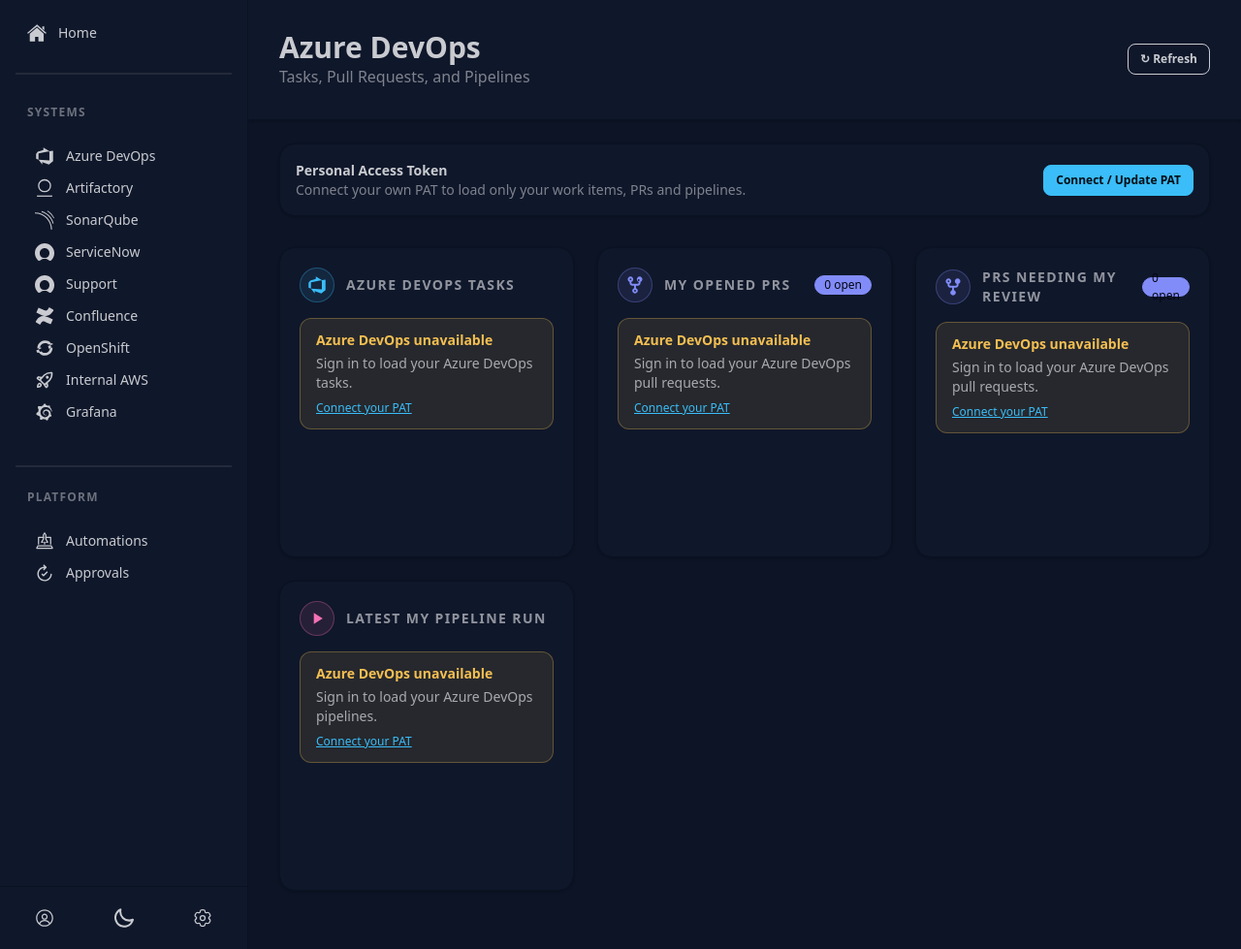
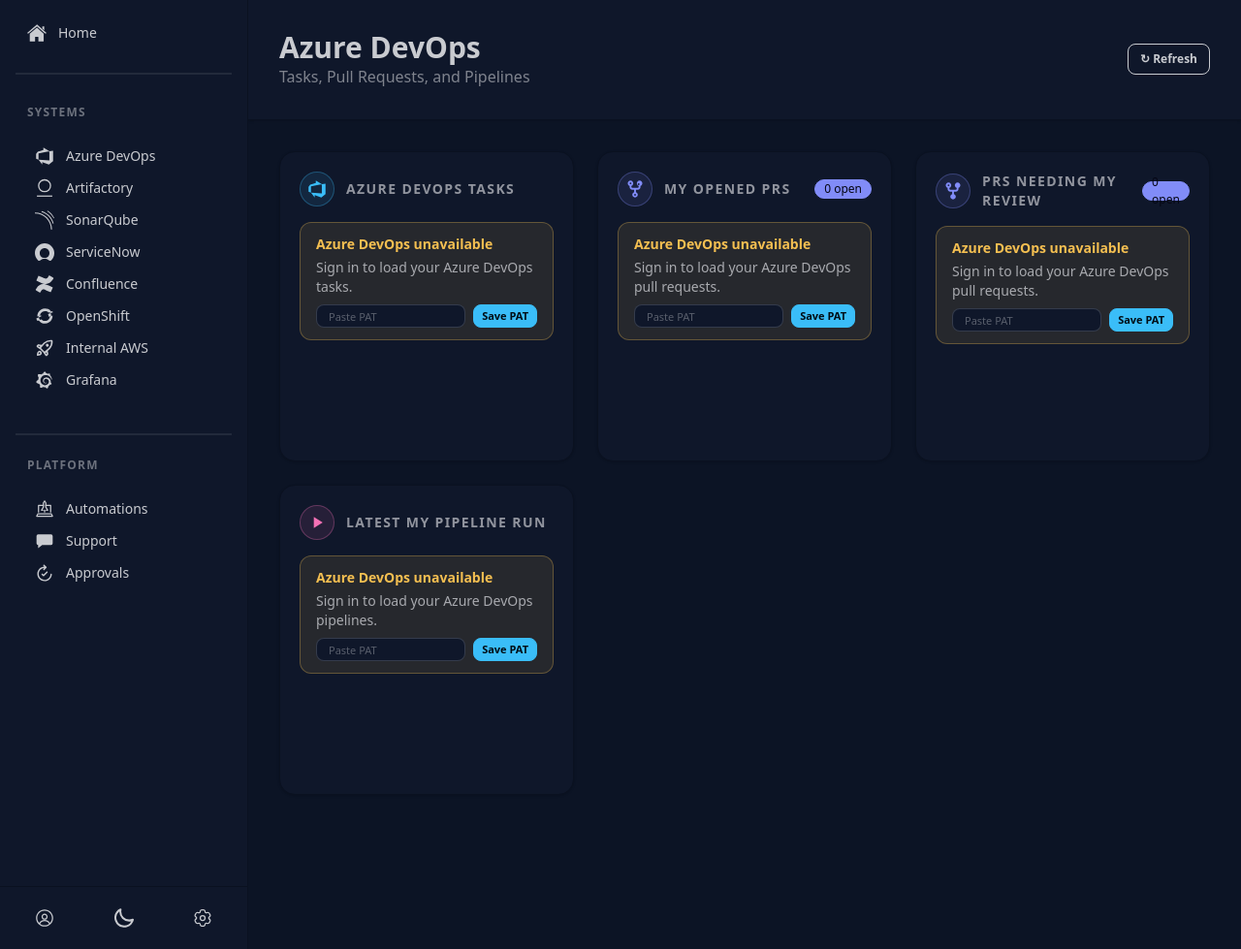
Before and after one commit to mishgoldenberg/devops-idp, a FastAPI app: template frontend/templates/azure-devops.html in a window 1280 px wide. Shown: the part 130-1109 px from the top of the page at 97% size. Run offline with FastAPI, Linux system fonts and the light colour scheme; the template is opened without the code that fills it, so the values that code supplies are empty; style sheets or scripts are compiled from the project's sources; some libraries are stand-ins or nearby versions.

Commit message:
Fix PAT widget UX/auth flow, Support nav placement, and automation card flow.
Use cookie-aware auth fallback for API calls, move PAT input into Azure widgets with shared refresh behavior, move Support under Platform with a chat-style icon, and convert automations to click-to-open self-service block with prompt and confirmation.

Made-with: Cursor

```diff
--- a/backend/app/ui.py
+++ b/backend/app/ui.py
@@ -18,6 +18,7 @@ from api.dashboards import update_dashboard as _dash_update
 from api.servicenow import get_stats as _snow_get_stats
 from api.sonarqube import get_projects as _sonar_get_projects
 from db import query_one
+from secrets_manager import delete_user_azure_devops_pat, get_user_azure_devops_pat, store_user_azure_devops_pat
 from security import AuthUser, decode_access_token
 
 ui_router = APIRouter()
@@ -507,6 +508,38 @@ def ui_dashboard_preferences_save(
     return {"success": True, "data": {"enabled": enabled_keys}}
 
 
+@ui_router.get("/ui/azure-devops/pat")
+def ui_get_ado_pat_status(request: Request):
+    """Cookie-auth endpoint for PAT status used by HTMX templates."""
+    current_user = _current_user_from_token(request.cookies.get("auth_token", ""))
+    if not current_user:
+        return JSONResponse(status_code=401, content={"success": False, "detail": "Not authenticated"})
+    has_pat = bool(get_user_azure_devops_pat(str(current_user.get("id"))))
+    return {"success": True, "data": {"configured": has_pat, "has_personal_pat": has_pat}}
+
+
+@ui_router.post("/ui/azure-devops/pat")
+def ui_save_ado_pat(request: Request, payload: Dict[str, Any] = Body(default={})):
+    """Cookie-auth endpoint to save PAT from template widgets."""
+    current_user = _current_user_from_token(request.cookies.get("auth_token", ""))
+    if not current_user:
+        return JSONResponse(status_code=401, content={"success": False, "detail": "Not authenticated"})
+    pat = str(payload.get("pat", "")).strip()
+    if len(pat) < 10:
+        raise HTTPException(status_code=400, detail="PAT is too short")
+    store_user_azure_devops_pat(str(current_user.get("id")), pat)
+    return {"success": True}
+
+
+@ui_router.delete("/ui/azure-devops/pat")
+def ui_delete_ado_pat(request: Request):
+    current_user = _current_user_from_token(request.cookies.get("auth_token", ""))
+    if not current_user:
+        return JSONResponse(status_code=401, content={"success": False, "detail": "Not authenticated"})
+    delete_user_azure_devops_pat(str(current_user.get("id")))
+    return {"success": True}
+
+
 @ui_router.post("/ui/automations/azure-devops/create")
 def ui_create_ado_project(
     request: Request,
--- a/frontend/templates/partials/components/azure-devops-container.html
+++ b/frontend/templates/partials/components/azure-devops-container.html
@@ -14,19 +14,6 @@
 
 	<!-- Scrollable Content Area -->
 	<div class="flex-1 min-h-0 overflow-y-auto">
-		<div class="px-8 pt-6">
-			<div class="card bg-base-100 border border-base-300 shadow">
-				<div class="card-body p-4">
-					<div class="flex items-center justify-between gap-4 flex-wrap">
-						<div>
-							<div class="font-semibold">Personal Access Token</div>
-							<div class="text-sm text-base-content/60">Connect your own PAT to load only your work items, PRs and pipelines.</div>
-						</div>
-						<button class="btn btn-sm btn-primary" onclick="document.getElementById('ado-pat-modal').showModal()">Connect / Update PAT</button>
-					</div>
-				</div>
-			</div>
-		</div>
 		<!-- Widget Grid -->
 		<div class="grid grid-cols-1 sm:grid-cols-2 lg:grid-cols-3 gap-6 p-8">
 			<!-- Azure DevOps Tasks Widget -->
@@ -115,38 +102,3 @@
 		</div>
 	</div>
 </div>
-
-<dialog id="ado-pat-modal" class="modal">
-	<div class="modal-box">
-		<h3 class="font-bold text-lg">Connect Azure DevOps PAT</h3>
-		<p class="text-sm text-base-content/60 mt-1">This PAT is saved per-user and used only for your widgets.</p>
-		<div class="py-4 space-y-3">
-			<input id="ado-pat-input" type="password" class="input input-bordered w-full" placeholder="Paste PAT" />
-			<div class="flex justify-end gap-2">
-				<form method="dialog"><button class="btn">Cancel</button></form>
-				<button id="ado-pat-save" class="btn btn-primary">Save PAT</button>
-			</div>
-		</div>
-	</div>
-</dialog>
-
-<script>
-	(function () {
-		const save = document.getElementById("ado-pat-save");
-		const input = document.getElementById("ado-pat-input");
-		const modal = document.getElementById("ado-pat-modal");
-		save?.addEventListener("click", async () => {
-			const pat = (input?.value || "").trim();
-			if (!pat) return;
-			const res = await fetch("/api/azure-devops/pat", {
-				method: "POST",
-				headers: { "Content-Type": "application/json" },
-				body: JSON.stringify({ pat }),
-				credentials: "same-origin",
-			});
-			if (!res.ok) return;
-			if (modal?.close) modal.close();
-			document.getElementById("refresh-btn")?.click();
-		});
-	})();
-</script>
--- a/frontend/templates/partials/components/azure-devops-tasks.html
+++ b/frontend/templates/partials/components/azure-devops-tasks.html
@@ -29,7 +29,10 @@
 		>
 			<p class="font-semibold text-warning">Azure DevOps unavailable</p>
 			<p class="mt-1">{{ error }}</p>
-			<a href="/ui/azure-devops" class="link link-primary text-xs mt-2 inline-block">Connect your PAT</a>
+			<div class="mt-2 flex items-center gap-2">
+				<input type="password" placeholder="Paste PAT" class="input input-bordered input-xs flex-1 ado-pat-input" />
+				<button type="button" class="btn btn-xs btn-primary ado-pat-save-btn">Save PAT</button>
+			</div>
 		</div>
 		{% else %}
 		<!-- 2×2 stat grid -->
@@ -80,3 +83,31 @@
 		{% endif %}
 	</div>
 </div>
+<script>
+	(function () {
+		if (window.__adoPatBinderAttached) return;
+		window.__adoPatBinderAttached = true;
+		document.addEventListener("click", async function (e) {
+			const btn = e.target.closest(".ado-pat-save-btn");
+			if (!btn) return;
+			const wrap = btn.closest("div");
+			const input = wrap?.querySelector(".ado-pat-input");
+			const pat = (input?.value || "").trim();
+			if (!pat) return;
+			btn.disabled = true;
+			try {
+				const res = await fetch("/ui/azure-devops/pat", {
+					method: "POST",
+					headers: { "Content-Type": "application/json" },
+					body: JSON.stringify({ pat }),
+					credentials: "same-origin",
+				});
+				if (res.ok) {
+					document.getElementById("refresh-btn")?.click();
+				}
+			} finally {
+				btn.disabled = false;
+			}
+		});
+	})();
+</script>
--- a/frontend/templates/partials/components/pipelines.html
+++ b/frontend/templates/partials/components/pipelines.html
@@ -27,7 +27,10 @@
 		>
 			<p class="font-semibold text-warning">Azure DevOps unavailable</p>
 			<p class="mt-1">{{ error }}</p>
-			<a href="/ui/azure-devops" class="link link-primary text-xs mt-2 inline-block">Connect your PAT</a>
+			<div class="mt-2 flex items-center gap-2">
+				<input type="password" placeholder="Paste PAT" class="input input-bordered input-xs flex-1 ado-pat-input" />
+				<button type="button" class="btn btn-xs btn-primary ado-pat-save-btn">Save PAT</button>
+			</div>
 		</div>
 		{% else %}
 		<!-- Pipeline run list -->
--- a/frontend/templates/partials/components/pull-requests-review.html
+++ b/frontend/templates/partials/components/pull-requests-review.html
@@ -27,7 +27,10 @@
 		<div class="rounded-xl border border-warning/30 bg-warning/10 px-4 py-3 text-sm text-base-content/80">
 			<p class="font-semibold text-warning">Azure DevOps unavailable</p>
 			<p class="mt-1">{{ error }}</p>
-			<a href="/ui/azure-devops" class="link link-primary text-xs mt-2 inline-block">Connect your PAT</a>
+			<div class="mt-2 flex items-center gap-2">
+				<input type="password" placeholder="Paste PAT" class="input input-bordered input-xs flex-1 ado-pat-input" />
+				<button type="button" class="btn btn-xs btn-primary ado-pat-save-btn">Save PAT</button>
+			</div>
 		</div>
 		{% else %}
 		<ul class="flex flex-col gap-2 flex-1 min-h-0 overflow-y-auto overscroll-contain">
--- a/frontend/templates/partials/components/pull-requests.html
+++ b/frontend/templates/partials/components/pull-requests.html
@@ -32,7 +32,10 @@
 		>
 			<p class="font-semibold text-warning">Azure DevOps unavailable</p>
 			<p class="mt-1">{{ error }}</p>
-			<a href="/ui/azure-devops" class="link link-primary text-xs mt-2 inline-block">Connect your PAT</a>
+			<div class="mt-2 flex items-center gap-2">
+				<input type="password" placeholder="Paste PAT" class="input input-bordered input-xs flex-1 ado-pat-input" />
+				<button type="button" class="btn btn-xs btn-primary ado-pat-save-btn">Save PAT</button>
+			</div>
 		</div>
 		{% else %}
 		<!-- PR list -->
--- a/frontend/templates/partials/components/sidebar.html
+++ b/frontend/templates/partials/components/sidebar.html
@@ -165,37 +165,6 @@
 					{% endif %}
 				</li>
 				<li>
-					{% if current_page == 'support' %}
-					<div class="flex items-center gap-3 bg-base-200 cursor-default">
-						<svg
-							viewBox="0 0 71.1 63.6"
-							class="w-5 h-5"
-							fill="currentColor"
-							aria-hidden="true"
-						>
-							<path
-								d="M35.8,0C16.1,0,0,15.9,0,35.6c0,9.8,4,19.3,11.2,26c2.5,2.4,6.4,2.6,9.2,0.5c9-6.7,21.4-6.7,30.4,0c2.8,2.1,6.7,1.9,9.2-0.5C74.3,48,74.9,25.4,61.3,11.1C54.7,4.1,45.4,0.1,35.8,0 M35.6,53.5C26,53.8,18,46.2,17.8,36.7c0-0.3,0-0.6,0-0.9c0-9.8,8-17.8,17.8-17.8s17.8,8,17.8,17.8c0.3,9.6-7.3,17.5-16.8,17.8C36.2,53.5,35.9,53.5,35.6,53.5"
-							/>
-						</svg>
-						Support
-					</div>
-					{% else %}
-					<a href="/ui/support" class="flex items-center gap-3"
-						><svg
-							viewBox="0 0 71.1 63.6"
-							class="w-5 h-5"
-							fill="currentColor"
-							aria-hidden="true"
-						>
-							<path
-								d="M35.8,0C16.1,0,0,15.9,0,35.6c0,9.8,4,19.3,11.2,26c2.5,2.4,6.4,2.6,9.2,0.5c9-6.7,21.4-6.7,30.4,0c2.8,2.1,6.7,1.9,9.2-0.5C74.3,48,74.9,25.4,61.3,11.1C54.7,4.1,45.4,0.1,35.8,0 M35.6,53.5C26,53.8,18,46.2,17.8,36.7c0-0.3,0-0.6,0-0.9c0-9.8,8-17.8,17.8-17.8s17.8,8,17.8,17.8c0.3,9.6-7.3,17.5-16.8,17.8C36.2,53.5,35.9,53.5,35.6,53.5"
-							/>
-						</svg>
-						Support</a
-					>
-					{% endif %}
-				</li>
-				<li>
 					<a href="/ui/confluence" class="flex items-center gap-3"
 						><svg
 							viewBox="0 0 50 50"
@@ -291,6 +260,23 @@
 						</svg>
 						Automations</a
 					>
+				</li>
+				<li>
+					{% if current_page == 'support' %}
+					<div class="flex items-center gap-3 bg-base-200 cursor-default">
+						<svg viewBox="0 0 24 24" class="w-5 h-5" fill="currentColor" aria-hidden="true">
+							<path d="M4 4h16a2 2 0 012 2v9a2 2 0 01-2 2H9l-5 4v-4H4a2 2 0 01-2-2V6a2 2 0 012-2z"/>
+						</svg>
+						Support
+					</div>
+					{% else %}
+					<a href="/ui/support" class="flex items-center gap-3"
+						><svg viewBox="0 0 24 24" class="w-5 h-5" fill="currentColor" aria-hidden="true">
+							<path d="M4 4h16a2 2 0 012 2v9a2 2 0 01-2 2H9l-5 4v-4H4a2 2 0 01-2-2V6a2 2 0 012-2z"/>
+						</svg>
+						Support</a
+					>
+					{% endif %}
 				</li>
 				<li>
 					<a href="/ui/approvals" class="flex items-center gap-3"
```
Also changed, not shown: backend/app/security.py (+9 -7 lines), frontend/templates/partials/components/automations-container.html (+35 -33 lines).
